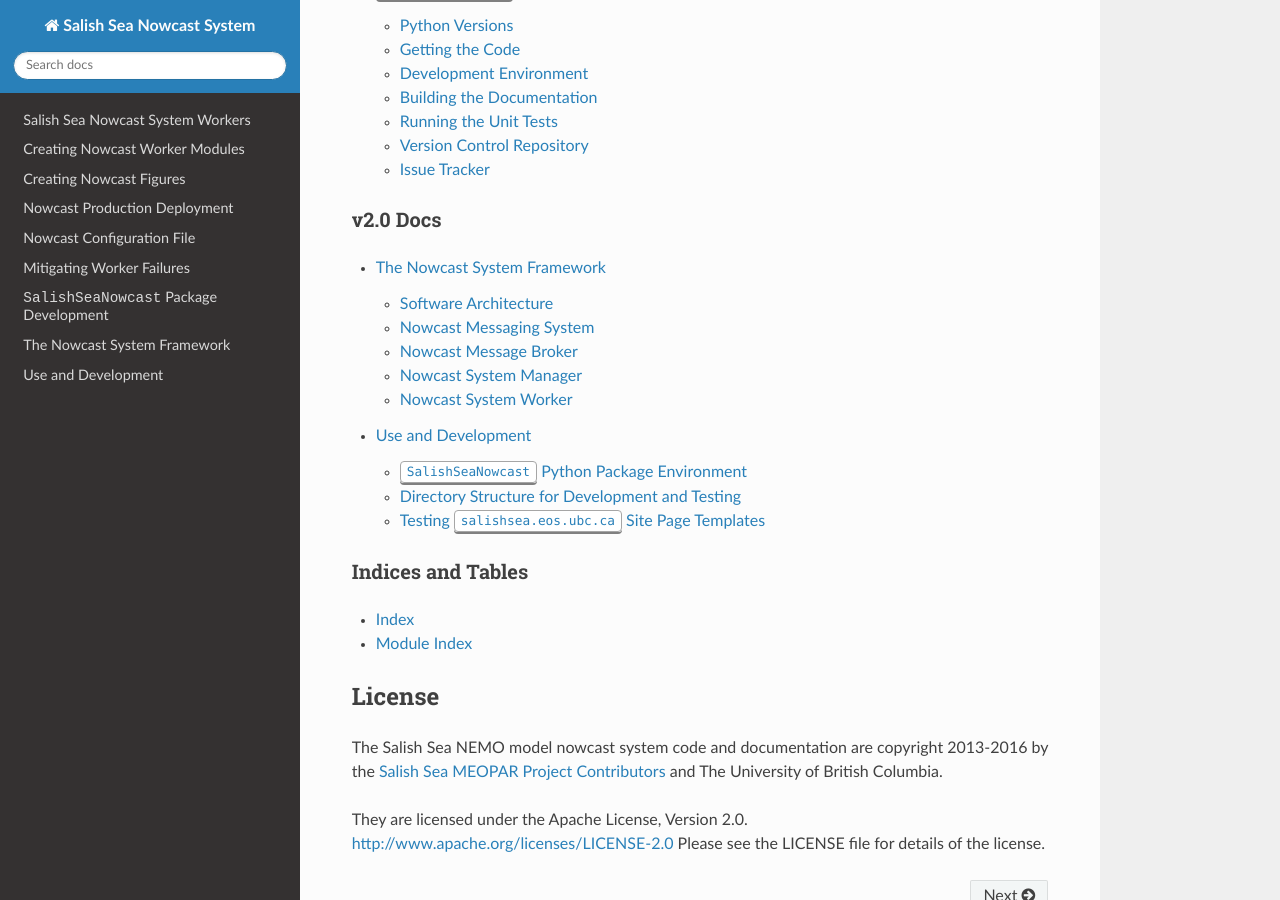
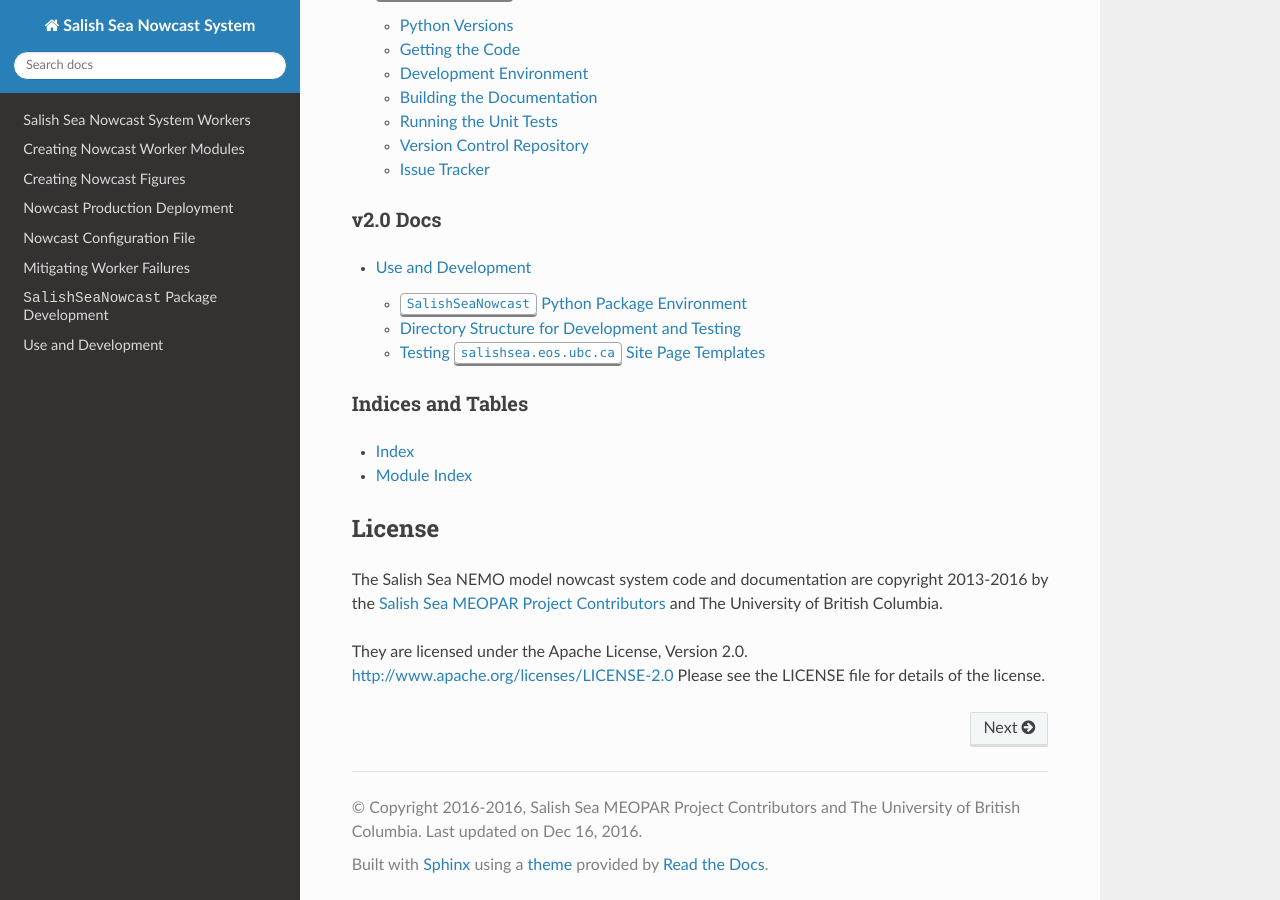
Before and after one commit to SalishSeaCast/SalishSeaNowcast, a Sphinx documentation site: the page built from docs/index.rst, in a window 1280 px wide and 900 px high, scrolled down 2877 px. Built offline with Sphinx 7.4.7 and the Read the Docs theme 2.0.0, drawn with Linux system fonts in a browser that asks for light colours; the version number could not be read and is left out; some of the changed lines change nothing that is shown.

Commit message:
Delete framework section of docs; superceded by similar seciton in NEMO_Nowcast docs.

```diff
--- a/docs/framework.rst
+++ /dev/null
@@ -1,236 +0,0 @@
-.. Copyright 2013-2016 The Salish Sea MEOPAR contributors
-.. and The University of British Columbia
-..
-.. Licensed under the Apache License, Version 2.0 (the "License");
-.. you may not use this file except in compliance with the License.
-.. You may obtain a copy of the License at
-..
-..    http://www.apache.org/licenses/LICENSE-2.0
-..
-.. Unless required by applicable law or agreed to in writing, software
-.. distributed under the License is distributed on an "AS IS" BASIS,
-.. WITHOUT WARRANTIES OR CONDITIONS OF ANY KIND, either express or implied.
-.. See the License for the specific language governing permissions and
-.. limitations under the License.
-
-
-****************************
-The Nowcast System Framework
-****************************
-
-The Salish Sea Nowcast System is a fully automated software system that runs the Salish Sea NEMO model several times each day to produce nowcast and forecast run results.
-The runs use the most up-to-date available forcing data and model products:
-
-* atmospheric forcing from the Environment Canada HRDPS
-  (High Resolution Deterministic Prediction System) 2.5 km resolution model
-* daily average discharge of the Fraser River from the Environment Canada river gauge at Hope
-* sea surface height on the western open boundary from the NOAA storm surge forecast model and tide gauge at Neah Bay, WA
-
-Daily nowcast and forecast runs have been produced since mid-October 2014.
-
-* Summary information from the run results is presented on the https://salishsea.eos.ubc.ca/nemo/results/ page.
-* The full collection of results files from each run are stored on the :ref:`SalishSeaModelResultsServer`.
-* The nowcast results datasets are publicly available on our ERDDAP server at https://salishsea.eos.ubc.ca/erddap/info/
-
-Presently there are 4 runs each day:
-
-* 24h of physics model time for today (:kbd:`nowcast`)
-* 24h of green ocean model time for today  (:kbd:`nowcast-green`)
-* 30h of physics model time for tomorrow (:kbd:`forecast`)
-* 30h of physics model time for the next day (:kbd:`forecast2`)
-
-The :kbd:`nowcast`,
-:kbd:`forecast`,
-and :kbd:`forecast2` runs use the NEMO-3.4 :kbd:`SalishSea` configuration.
-
-The :kbd:`nowcast-green` runs use the NEMO-3.6 :kbd:`SOG` (aka :kbd:`SMELT`) configuration.
-In addition to being a test-bed for the in-development biogeochemical components of the model,
-the :kbd:`nowcast-green` runs are a test-bed for improvements to the physics model as we move toward the next iteration of the nowcast system's NEMO model.
-
-
-Software Architecture
-=====================
-
-The :py:obj:`SalishSeaNowcast` package holds the Python modules that power the nowcast system.
-The system workflow looks like:
-
-.. image:: ProcessFlow.svg
-
-Each box in the figure above is a :ref:`NowcastSystemWorker`,
-a Python process that is launched by the system to do a particular job and terminate when that job is finished.
-The workers are defined in Python modules in the :py:obj:`nowcast.workers` namespace.
-
-The workers are
-(almost all)
-launched and coordinated by the :ref:`NowcastSystemManager`,
-:py:mod:`nowcast.nowcast_mgr`.
-Unlike the workers that come and go as needed to do their jobs,
-the manager is a long-running Python process that is only stopped and restarted when the system configuration needs to be changed.
-
-After the manager launches a worker they communicate with each other using a messaging system based on the `ZeroMQ`_ distributed messaging framework.
-
-.. _ZeroMQ: http://zeromq.org/
-
-Before we get into the details of the :ref:`NowcastMessagingSystem`,
-it is important to mention one more piece of the architecture:
-the :ref:`NowcastMessageBroker`,
-:py:mod:`nowcast.nowcast_broker`.
-The message broker is also a long-running Python process that is almost never stopped and restarted.
-It buffers and relays messages between the workers and the manager so that both the workers and the manager can start,
-stop,
-or restart without affecting one another.
-
-
-.. _NowcastMessagingSystem:
-
-Nowcast Messaging System
-========================
-
-Inside the code of a worker and the nowcast manager,
-a nowcast message is a Python dictionary:
-
-.. code-block:: python
-
-    message = {
-        'source': 'download_weather',
-        'msg_type': 'success 12',
-        'payload': {'12 forecast': True},
-    }
-
-The value associated with the :kbd:`source` key is the name of process that is sending the message;
-i.e. the worker name,
-or :kbd:`nowcast_mgr`.
-
-The :kbd:`msg_type` value is a key associated with the message sender in the message registry section of the :ref:`NowcastConfigFile`.
-For example,
-the message registry entries for the :py:mod:`~nowcast.workers.download_weather` worker is:
-
-.. code-block:: yaml
-
-    msg_types:
-      ...
-      download_weather:
-        success 00: 00 weather forecast ready
-        failure 00: 00 weather forecast download failed
-        success 06: 06 weather forecast ready
-        failure 06: 06 weather forecast download failed
-        success 12: 12 weather forecast ready
-        failure 12: 12 weather forecast download failed
-        success 18: 18 weather forecast ready
-        failure 18: 18 weather forecast download failed
-        crash: download_weather worker crashed
-      ...
-
-The message :kbd:`payload` value can be any Python object
-(including :py:obj:`None`)
-that can be a value in a dictionary.
-The payload value is inserted into a :kbd:`checklist` dictionary that the nowcast manager uses to maintain information about the state of the nowcast system.
-Message payloads vary markedly from one worker to another depending on what information a worker needs to convey to the manager,
-other workers,
-or nowcast system users inspecting the system state.
-
-Message exchanges are always initiated by workers.
-Workers send a message to the manager when they have something significant to report:
-
-* Successful completion of their task
-* Failure to complete their task
-* Crashing due to an unhandled exception
-* Needing information from the manager about the state of the nowcast system
-* Providing a message to be included in the nowcast system logging output
-  (only from workers running on remote hosts)
-
-When the manager receives a message from a worker it acknowledges the message with one of two types of return message.
-Those messages are also defined in the message registry section of the :ref:`NowcastConfigFile`:
-
-.. code-block:: yaml
-
-    msg_types:
-      ...
-      nowcast_mgr:
-        ack: message acknowledged
-        undefined msg: ERROR - message type is not defined
-      ...
-
-So,
-an "all is good" acknowledgment message from the manager in response to a message from a worker might look like:
-
-.. code-block:: python
-
-    message = {
-        'source': 'nowcast_mgr',
-        'msg_type': 'ack',
-        'payload': None,
-    }
-
-Before messages can be passed among a worker,
-the :ref:`NowcastMessageBroker`,
-and the :ref:`NowcastSystemManager` they must be transformed into strings for transmission across the network.
-That is done by transforming the Python dictionary object into a `YAML document`_,
-a process that is known as "serialization".
-The message recipient transforms the YAML document back into a Python dictionary
-("deserialization").
-
-.. _YAML document: http://pyyaml.org/wiki/PyYAMLDocumentation#YAMLsyntax
-
-Deserialization is done using the :py:func:`yaml.safe_load()` function.
-That function limits the types of Python objects that can be in a message to
-(more or less)
-the Python data
-(:py:obj:`True`,
-:py:obj:`False`,
-:py:obj:`None`,
-:py:obj:`float`,
-:py:obj:`int`,
-etc.)
-and data container objects
-(:py:obj:`dict`,
-:py:obj:`list`,
-:py:obj:`tuple`,
-etc.).
-Doing so is a security measure to prevent the possibility of injection into the system of a maliciously crafted message that could execute arbitrary code on the nowcast system server.
-
-Messages are transmitted among the workers,
-broker,
-and the manager on the TCP network layer using dedicated ports.
-
-* When the broker is started it binds to a "front-end" port to listen for messages from workers,
-  and a "back-end" port to listen for messages from the manager.
-  After that,
-  the broker simply listens for messages and queues them in both directions between the front-end and back-end ports.
-  It does not deserialize the YAML documents,
-  it just passes them along.
-
-* When the manager is started it connects to the back-end port and listens for messages.
-  When it receives a message it deserializes it,
-  handles it,
-  and send the appropriate acknowledgment message back.
-
-* When a worker is started it connects to the front-end port.
-  When it has something to report to the manager it serializes the message,
-  sends it,
-  and waits for an acknowledgment from the manager.
-
-The server on which the broker is running,
-and the front-end and back-end port numbers that the system uses are defined in the :ref:`NowcastConfigFile`.
-
-The nowcast messaging system is based on the `ZeroMQ`_ distributed messaging framework.
-You probably don't need to delve into the details of ZeroMQ,
-but it is important to note that this is one of the situations where the nowcast system "stands on the shoulders of giants" rather than "re-inventing the wheel".
-
-
-.. _NowcastMessageBroker:
-
-Nowcast Message Broker
-======================
-
-
-.. _NowcastSystemManager:
-
-Nowcast System Manager
-======================
-
-
-.. _NowcastSystemWorker:
-
-Nowcast System Worker
-=====================
--- a/docs/index.rst
+++ b/docs/index.rst
@@ -108,7 +108,6 @@ v2.0 Docs
 .. toctree::
    :maxdepth: 2
 
-   framework
    development
 
 
```
